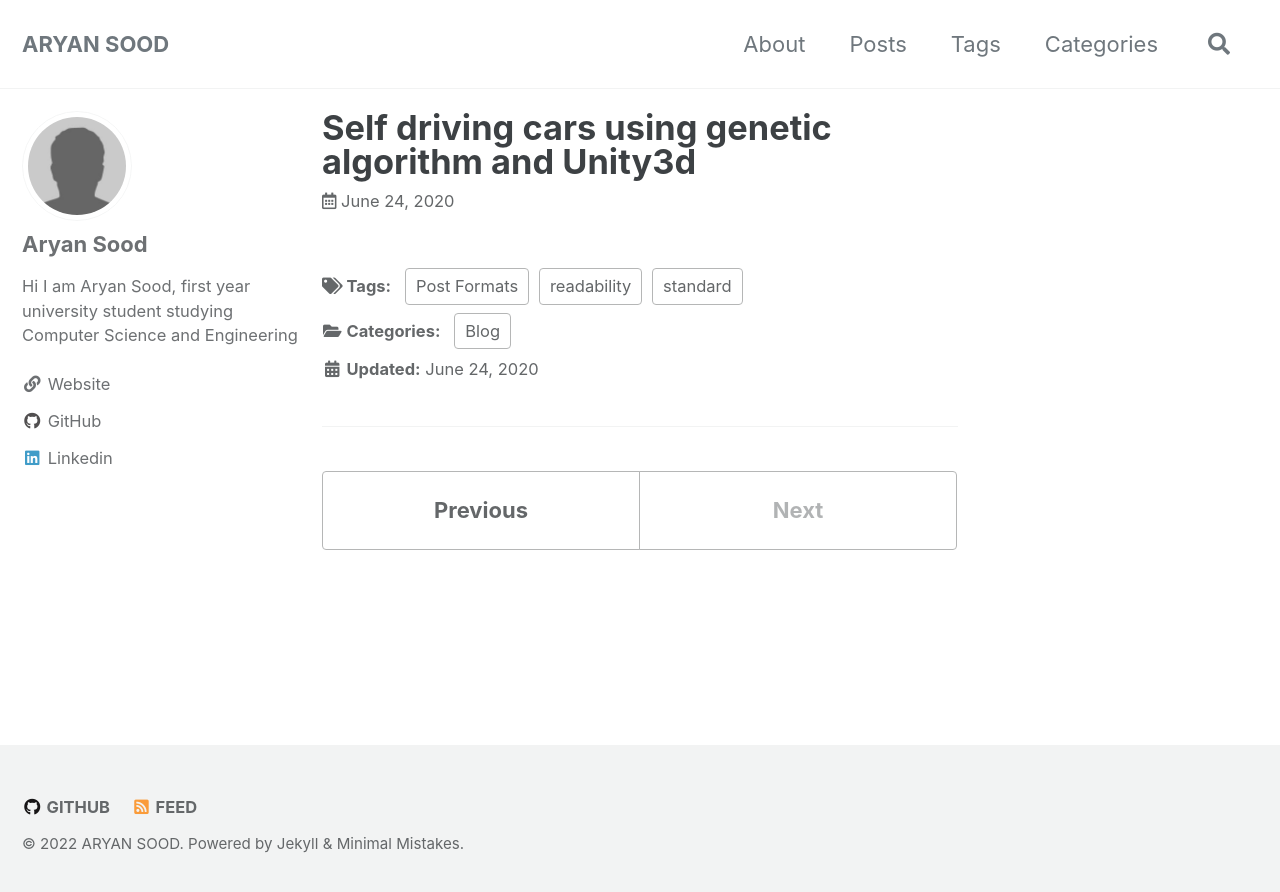
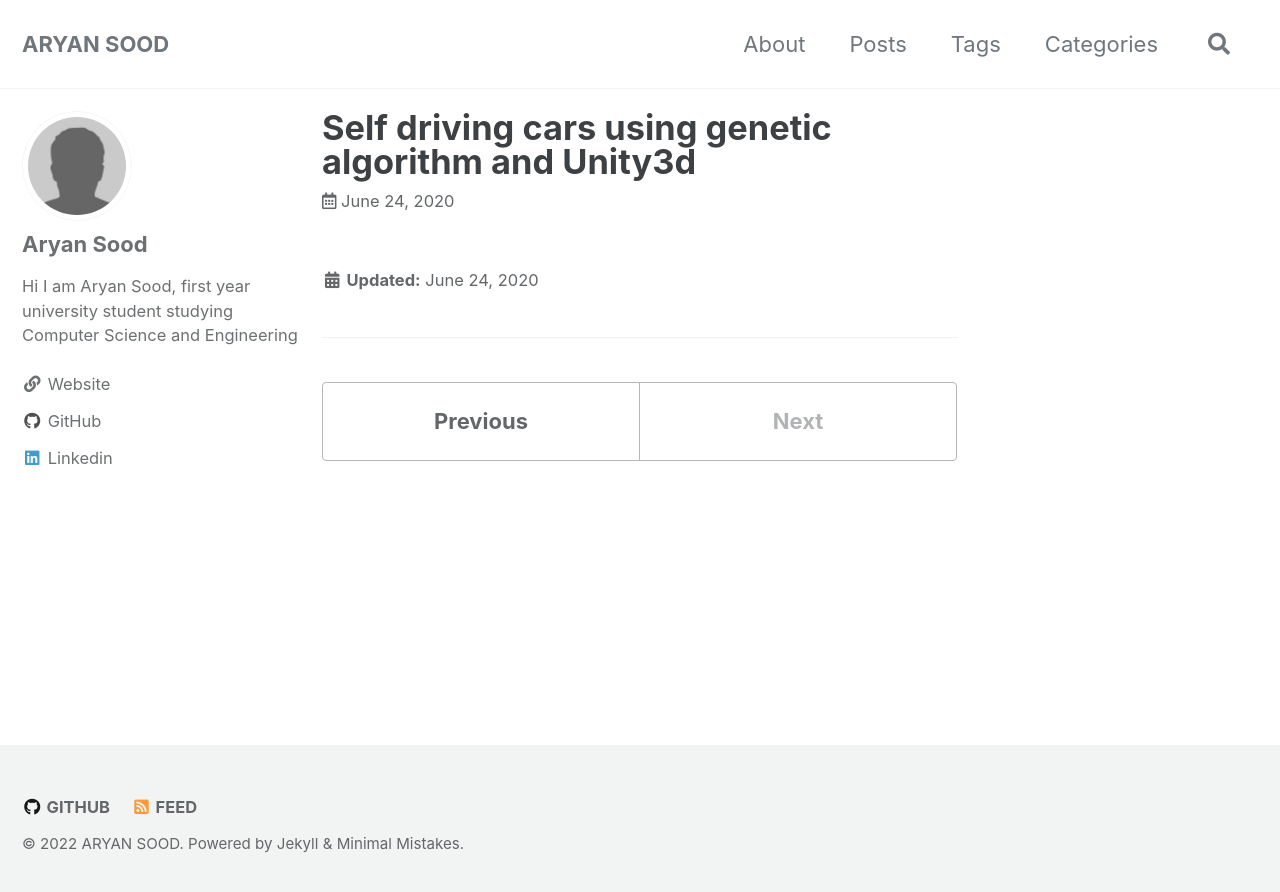
Before and after one commit to aryansood/AryanWeb, a Jekyll site: the page built from _posts/2020-06-24-Post-1.md, in a window 1280 px wide. Shown: the top 892 px of the page. Built offline with Jekyll 4.4.1, drawn with Linux system fonts in a browser that asks for light colours; cached includes are drawn as plain includes.

Commit message:
Update 2020-06-24-Post-1.md

```diff
--- a/_posts/2020-06-24-Post-1.md
+++ b/_posts/2020-06-24-Post-1.md
@@ -1,10 +1,3 @@
 ---
 title: "Self driving cars using genetic algorithm and Unity3d"
-excerpt_separator: "<!--more-->"
-categories:
-  - Blog
-tags:
-  - Post Formats
-  - readability
-  - standard
 ---
```
